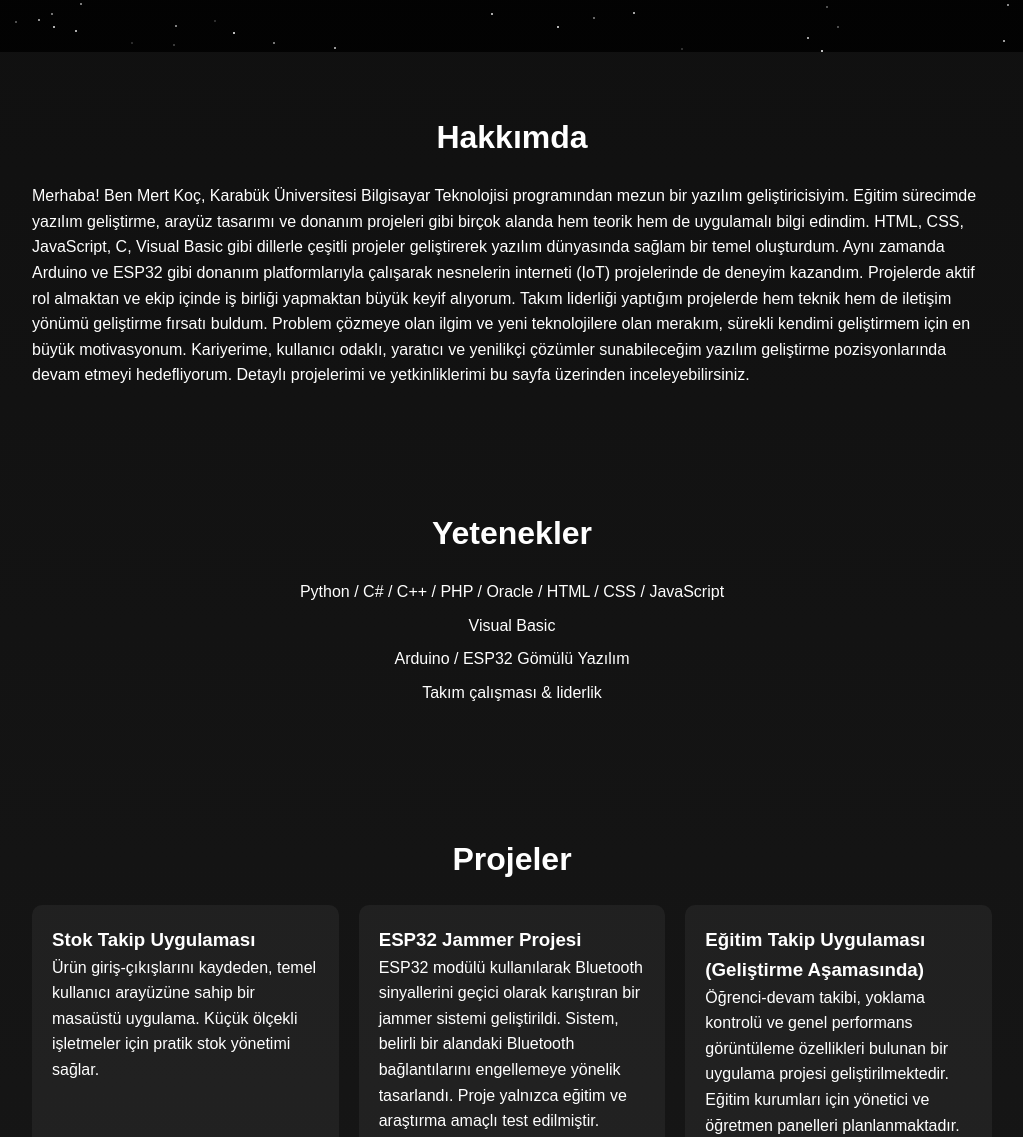
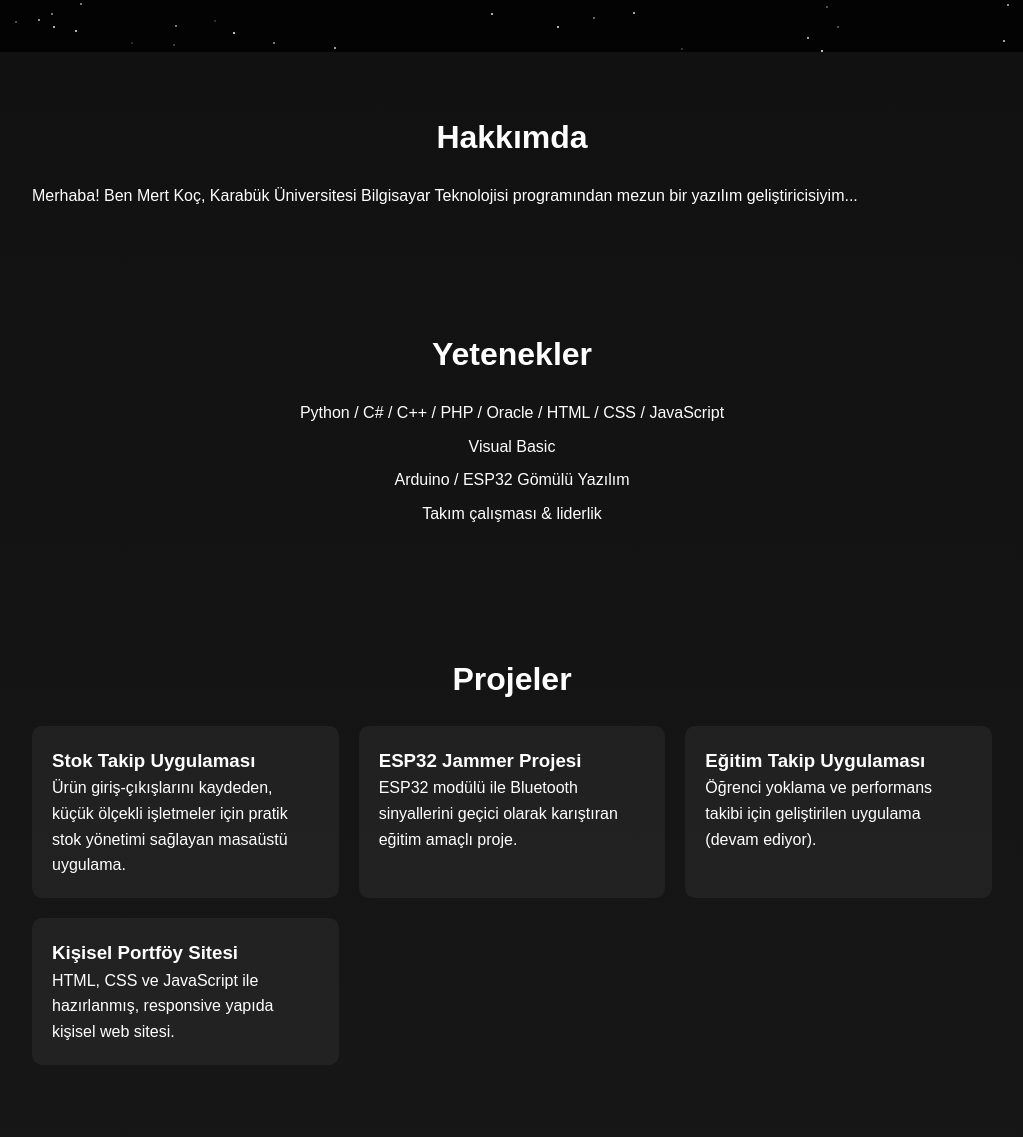
Before and after one commit to mxrtkoc/Mertkoc, a plain HTML site: page index.html in a window 1280 px wide. Shown: the part 748-1885 px from the top of the page, without its empty margins (128-1151 px from the left). Drawn offline with Linux system fonts and the light colour scheme.

Commit message:
Update index.html

```diff
--- a/index.html
+++ b/index.html
@@ -8,6 +8,7 @@
   <script defer src="script.js"></script>
 </head>
 <body>
+  <!-- HERO -->
   <header class="hero">
     <nav>
       <h1 class="logo">Mert Koç</h1>
@@ -26,20 +27,13 @@
     </div>
   </header>
 
+  <!-- Hakkımda -->
   <section class="aboutme" id="about">
     <h2>Hakkımda</h2>
-    <p>Merhaba!
-		Ben Mert Koç, Karabük Üniversitesi Bilgisayar Teknolojisi programından mezun bir yazılım geliştiricisiyim. Eğitim sürecimde yazılım geliştirme, arayüz tasarımı ve donanım projeleri gibi birçok alanda hem teorik hem de uygulamalı bilgi edindim.
-
-		HTML, CSS, JavaScript, C, Visual Basic gibi dillerle çeşitli projeler geliştirerek yazılım dünyasında sağlam bir temel oluşturdum. Aynı zamanda Arduino ve ESP32 gibi donanım platformlarıyla çalışarak nesnelerin interneti (IoT) projelerinde de deneyim kazandım.
-
-		Projelerde aktif rol almaktan ve ekip içinde iş birliği yapmaktan büyük keyif alıyorum. Takım liderliği yaptığım projelerde hem teknik hem de iletişim yönümü geliştirme fırsatı buldum. Problem çözmeye olan ilgim ve yeni teknolojilere olan merakım, sürekli kendimi geliştirmem için en büyük motivasyonum.
-
-		Kariyerime, kullanıcı odaklı, yaratıcı ve yenilikçi çözümler sunabileceğim yazılım geliştirme pozisyonlarında devam etmeyi hedefliyorum.
-		Detaylı projelerimi ve yetkinliklerimi bu sayfa üzerinden inceleyebilirsiniz.
-	</p>
+    <p>Merhaba! Ben Mert Koç, Karabük Üniversitesi Bilgisayar Teknolojisi programından mezun bir yazılım geliştiricisiyim... </p>
   </section>
 
+  <!-- Yetenekler -->
   <section id="skills">
     <h2>Yetenekler</h2>
     <ul class="skills-list">
@@ -50,82 +44,65 @@
     </ul>
   </section>
 
+  <!-- Projeler -->
   <section id="projects">
     <h2>Projeler</h2>
     <div class="project-grid">
       <div class="project-card">
         <h3>Stok Takip Uygulaması</h3>
-        <p> Ürün giriş-çıkışlarını kaydeden,
-			temel kullanıcı arayüzüne sahip bir masaüstü uygulama. Küçük ölçekli
-			işletmeler için pratik stok yönetimi sağlar. </p>
+        <p>Ürün giriş-çıkışlarını kaydeden, küçük ölçekli işletmeler için pratik stok yönetimi sağlayan masaüstü uygulama.</p>
       </div>
       <div class="project-card">
         <h3>ESP32 Jammer Projesi</h3>
-        <p>ESP32 modülü kullanılarak Bluetooth
-			sinyallerini geçici olarak karıştıran bir jammer sistemi geliştirildi.
-			Sistem, belirli bir alandaki Bluetooth bağlantılarını engellemeye
-			yönelik tasarlandı. Proje yalnızca eğitim ve araştırma amaçlı test
-			edilmiştir. </p>
+        <p>ESP32 modülü ile Bluetooth sinyallerini geçici olarak karıştıran eğitim amaçlı proje.</p>
       </div>
       <div class="project-card">
-			<h3>Eğitim Takip Uygulaması (Geliştirme Aşamasında)</h3>
-			<p>Öğrenci-devam
-			takibi, yoklama kontrolü ve genel performans görüntüleme özellikleri
-			bulunan bir uygulama projesi geliştirilmektedir. Eğitim kurumları için
-			yönetici ve öğretmen panelleri planlanmaktadır. Projede kullanıcı
-			arayüzü, veri yönetimi ve bildirim sistemi modülleri yer alıyor</p>
+        <h3>Eğitim Takip Uygulaması</h3>
+        <p>Öğrenci yoklama ve performans takibi için geliştirilen uygulama (devam ediyor).</p>
       </div>
       <div class="project-card">
         <h3>Kişisel Portföy Sitesi</h3>
-			<p>Site, HTML, CSS ve JavaScript kullanılarak kodlanmış olup, responsive yapısı sayesinde farklı cihazlarda sorunsuz görüntülenir.Bu proje, hem front-end becerilerimi pekiştirdiğim hem de kişisel markamı dijital ortamda etkili bir şekilde temsil ettiğim önemli bir çalışmadır.</p>
+        <p>HTML, CSS ve JavaScript ile hazırlanmış, responsive yapıda kişisel web sitesi.</p>
       </div>
     </div>
   </section>
 
+  <!-- Deneyim -->
   <section id="experience">
     <h2>Deneyim & Eğitim</h2>
     <ul class="experience">
       <li>2023 - 2025: Karabük Üniversitesi, Bilgisayar Teknolojisi</li>
       <li>2025 - 2027: Anadolu Üniversitesi, Web Tasarım ve Kodlama</li>
-      <li>2024: MomentSoft Bilişim A.Ş., Stajyer </li>
+      <li>2024: MomentSoft Bilişim A.Ş., Stajyer</li>
     </ul>
   </section>
 
+  <!-- İletişim -->
   <section id="contact">
     <h2>İletişim</h2>
-    <p  class="communication">Benimle iletişime geçmek için aşağıdaki bağlantıları kullanabilirsiniz.</p>
-	  <header class="social-header">
+    <p class="communication">Benimle iletişime geçmek için aşağıdaki bağlantıları kullanabilirsiniz.</p>
+
     <div class="social-buttons">
       <!-- GitHub -->
       <a href="https://github.com/mxrtkoc" target="_blank" class="icon-button github">
-      <svg viewBox="0 0 24 24" fill="currentColor" xmlns="http://www.w3.org/2000/svg" aria-label="GitHub Icon">
-      <path d="M12 0.297C5.37 0.297 0 5.67 0 12.3c0 5.28 3.438 9.75 8.207 11.344.6.113.82-.258.82-.577 0-.285-.01-1.04-.015-2.04-3.338.724-4.042-1.61-4.042-1.61-.546-1.387-1.333-1.756-1.333-1.756-1.09-.746.084-.73.084-.73 1.205.086 1.84 1.24 1.84 1.24 1.07 1.832 2.807 1.302 3.492.995.108-.775.418-1.303.76-1.603-2.665-.303-5.466-1.334-5.466-5.93 0-1.31.468-2.38 1.236-3.22-.124-.303-.536-1.523.117-3.176 0 0 1.008-.322 3.3 1.23a11.51 11.51 0 013.003-.404c1.02.005 2.045.138 3.003.404 2.29-1.552 3.295-1.23 3.295-1.23.655 1.653.243 2.873.12 3.176.77.84 1.235 1.91 1.235 3.22 0 4.61-2.804 5.624-5.475 5.92.43.37.823 1.096.823 2.21 0 1.595-.015 2.877-.015 3.27 0 .32.216.694.825.576C20.565 22.046 24 17.574 24 12.3c0-6.63-5.373-12-12-12"/>
-    </svg>
         <span class="icon-label">GitHub</span>
       </a>
-
       <!-- Instagram -->
       <a href="https://instagram.com/mxrtkoc" target="_blank" class="icon-button instagram">
-      <svg viewBox="0 0 24 24" fill="currentColor" xmlns="http://www.w3.org/2000/svg" aria-label="Instagram Icon">
-      <path d="M7 2C4.243 2 2 4.243 2 7v10c0 2.757 2.243 5 5 5h10c2.757 0 5-2.243 5-5V7c0-2.757-2.243-5-5-5H7zm10 3a1 1 0 110 2 1 1 0 010-2zM12 7a5 5 0 110 10 5 5 0 010-10zm0 2a3 3 0 100 6 3 3 0 000-6z"/>
-    </svg>
         <span class="icon-label">Instagram</span>
       </a>
-
       <!-- LinkedIn -->
       <a href="https://www.linkedin.com/in/mert-koç-g" target="_blank" class="icon-button linkedin">
-      <svg viewBox="0 0 512 512" fill="currentColor" xmlns="http://www.w3.org/2000/svg" aria-label="LinkedIn Icon">
-      <path d="M444.17 32H70.28C49.85 32 32 46.7 32 66.89v374.72C32 461.91 49.85 480 70.28 480h373.78c20.54 0 35.94-18.21 35.94-38.39V66.89C480.12 46.7 464.6 32 444.17 32zm-273.3 373.43h-64.18V205.88h64.18zM141 175.54h-.46c-20.54 0-33.84-15.29-33.84-34.43 0-19.49 13.65-34.42 34.65-34.42s33.85 14.82 34.31 34.42c-.01 19.14-13.31 34.43-34.66 34.43zm264.43 229.89h-64.18V296.32c0-26.14-9.34-44-32.56-44-17.74 0-28.24 12-32.91 23.69-1.75 4.2-2.22 9.92-2.22 15.76v113.66h-64.18V205.88h64.18v27.77c9.34-13.3 23.93-32.44 57.88-32.44 42.13 0 74 27.77 74 87.64z"/>
-    </svg>
         <span class="icon-label">LinkedIn</span>
       </a>
     </div>
-</header>
+
     <ul>
-      <li  class="communication">Email: 52mert.koc@gmail.com</li>
+      <li class="communication">Email: 52mert.koc@gmail.com</li>
     </ul>
   </section>
 
+  <!-- Footer -->
   <footer>
     <p>&copy; 2025 Mert Koç</p>
   </footer>
```
Lines whose indentation alone changed are shown as unchanged.
